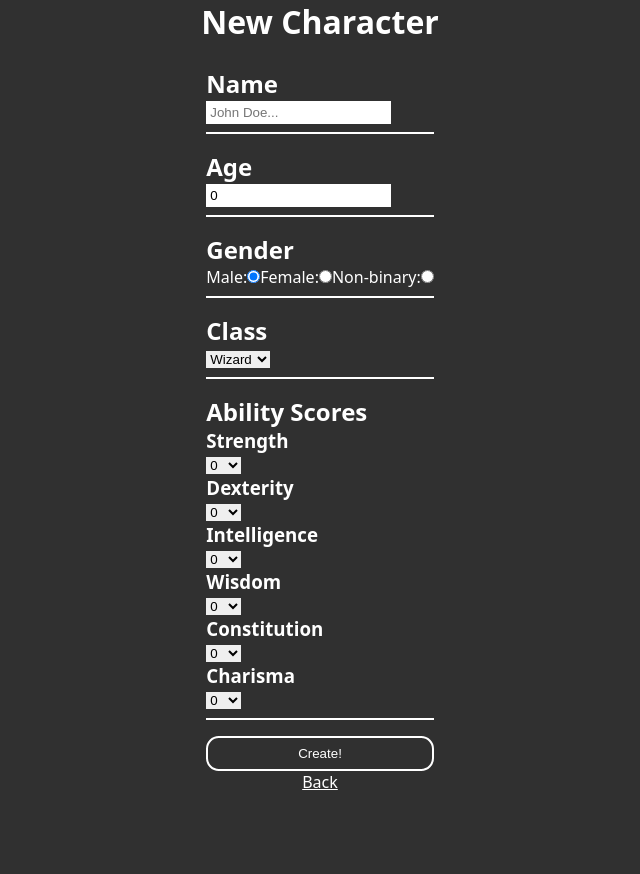
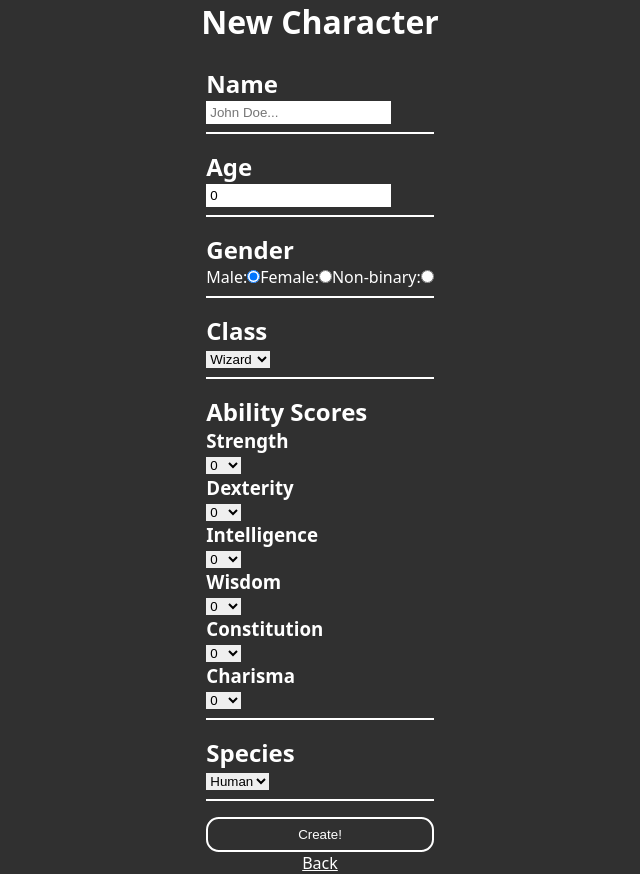
Before and after one commit to f-eighty7/ChasChallenger, a React (Vite) app: page /characters/new in a window 1280 px wide. Shown: the whole page, without its empty margins (320-960 px from the left). Before the commit the page ends 800 px from the top, so only its background shows below. Built offline with nearby package versions, Linux system fonts and the light colour scheme.

Commit message:
feat: added species dropdown to new character

```diff
--- a/src/routes/NewCharacterRoute.tsx
+++ b/src/routes/NewCharacterRoute.tsx
@@ -6,10 +6,21 @@ import Character from "../types/Character";
 import AbilityAttribute from "../types/AbilityAttributes";
 import AbilityScoreOption from "../types/AbilityScoreOption";
 import { AbilityScoreDropdown } from "../components/AbilityScoreDropdown";
+import Species, { SpeciesArray } from "../types/Species";
 
 const formSubmit = (data: Character) => {
   console.log(data);
 };
+
+const abilityAttributes: AbilityAttribute[] = [
+  //TODO: refactor to enum like Species.ts
+  "strength",
+  "dexterity",
+  "intelligence",
+  "wisdom",
+  "constitution",
+  "charisma",
+];
 
 export const NewCharacterRoute = () => {
   const {
@@ -20,8 +31,8 @@ export const NewCharacterRoute = () => {
     defaultValues: {
       name: "",
       age: 0,
-      gender: "male",
-      class: "wizard",
+      gender: "male", //TODO: refactor to enum like Species.ts
+      class: "wizard", //TODO: refactor to enum like Species.ts
       level: 1,
       hitpoints: 1,
       strength: 0,
@@ -31,19 +42,10 @@ export const NewCharacterRoute = () => {
       constitution: 0,
       charisma: 0,
       backstory: "Backstory",
-      professionName: null,
-      speciesName: null,
+      profession: null,
+      species: Species.human,
     },
   });
-
-  const abilityAttributes: AbilityAttribute[] = [
-    "strength",
-    "dexterity",
-    "intelligence",
-    "wisdom",
-    "constitution",
-    "charisma",
-  ];
 
   const [abilityScoreAllocations, setAbilityScoreAllocations] = useState<
     AbilityScoreOption[]
@@ -181,6 +183,26 @@ export const NewCharacterRoute = () => {
           })}
         </div>
 
+        <div>
+          <label htmlFor="species">
+            <h2>Species</h2>
+          </label>
+          <select
+            id="species"
+            {...register("species", { required: "Species is required!" })}
+          >
+            {SpeciesArray().map((species) => {
+              return (
+                <option key={species} value={Species[species]}>
+                  {species}
+                </option>
+              );
+            })}
+          </select>
+
+          {errors.species && <p>{errors.species.message}</p>}
+        </div>
+
         <button type="submit">Create!</button>
       </form>
       <Link relative="path" to="..">
--- a/src/types/Character.ts
+++ b/src/types/Character.ts
@@ -1,3 +1,5 @@
+import Species from "./Species";
+
 type Character = {
     name: string;
     age: number;
@@ -12,8 +14,8 @@ type Character = {
     constitution: number;
     charisma: number;
     backstory: string;
-    professionName: null; //should be enum/string literal?
-    speciesName: null; //should be enum/string literal?
+    profession: null; //should be enum/string literal?
+    species: Species;
     //favorite: bool;
     //image? (url)
     //id?
--- /dev/null
+++ b/src/types/Species.ts
@@ -0,0 +1,11 @@
+enum Species {
+    human = "human",
+    elf = "elf",
+    goblin = "goblin",
+  }
+
+export const SpeciesArray = (): Species[] => {
+    return Object.values(Species);
+}
+
+export default Species;
```
